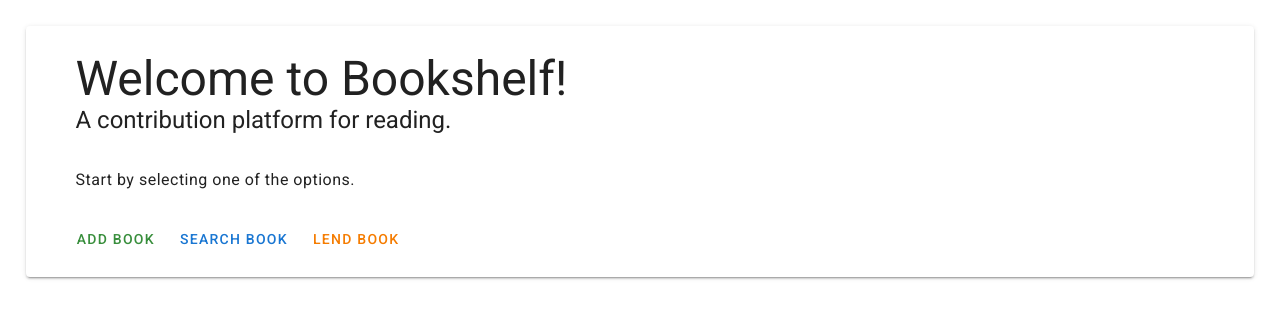
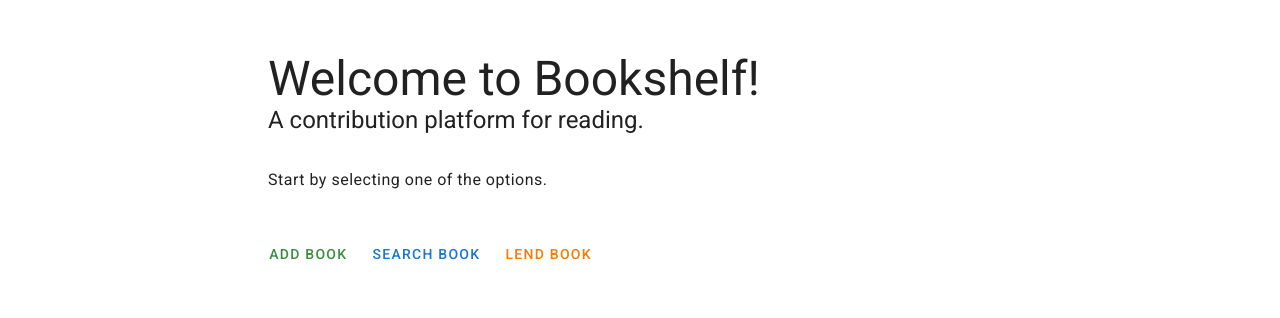
Before and after one commit to viniciuspinatti/bookshelf, a Vue app: page / in a window 1280 px wide. Shown: the top 318 px of the page. Built offline with nearby package versions, Linux system fonts and the light colour scheme.

Commit message:
Size adjustments

```diff
--- a/src/components/Main.vue
+++ b/src/components/Main.vue
@@ -1,6 +1,6 @@
 <template>
   <div class="main-style">
-    <v-card class="mx-auto">
+    <v-card class="mx-auto" elevation="0">
       <v-container>
         <div class="d-flex flex-no-wrap justify-space-between">
           <div>
@@ -12,7 +12,7 @@
               >Start by selecting one of the options.</v-card-subtitle
             >
           </div>
-          <v-avatar class="ma-0" size="175">
+          <v-avatar class="mx-0 my-5" size="150">
             <v-img src="../assets/books.jpg"></v-img>
           </v-avatar>
         </div>
@@ -32,6 +32,6 @@ export default {};
 
 <style>
 .main-style {
-  margin: 2%;
+  margin: 2% 30vh 2% 30vh;
 }
 </style>
```
